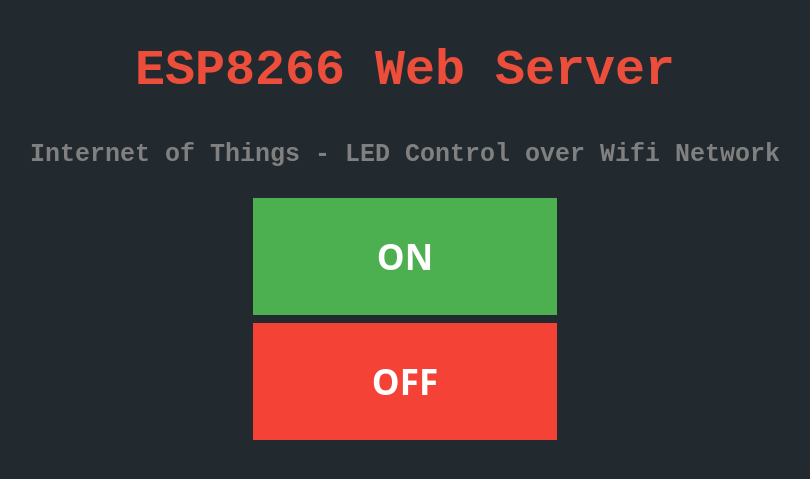
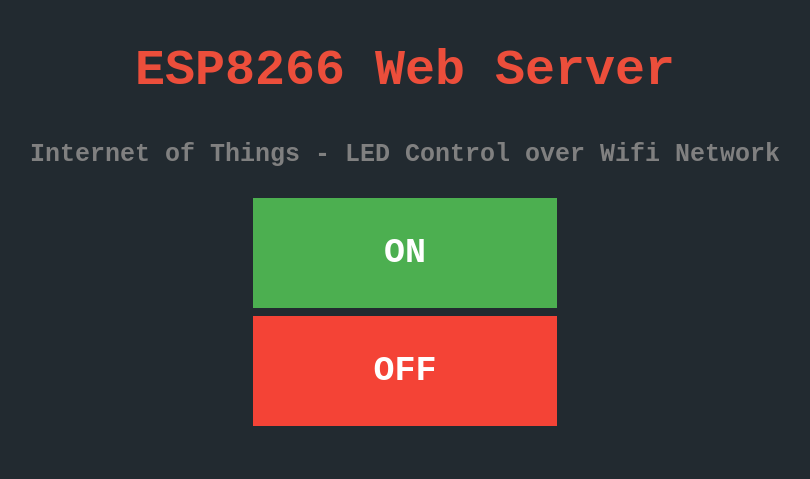
Before and after one commit to imadhsissou/imadhsissou.github.io, a Jekyll site: the page Iot/esp8266.html, which Jekyll copies as it is, in a window 1280 px wide. Shown: the top 479 px of the page, without its empty margins (235-1045 px from the left). Built offline with Jekyll 4.4.1, drawn with Linux system fonts in a browser that asks for light colours.

Commit message:
Update esp8266.html

```diff
--- a/Iot/esp8266.html
+++ b/Iot/esp8266.html
@@ -12,7 +12,7 @@
     text-decoration: none;
     display: inline-block;
     font-size: 35px;
-    font-family: 'Open Sans' ;
+    font-family: 'Courier New' ;
     margin: 4px 2px;
     cursor: pointer;
     width: 180px;
```
